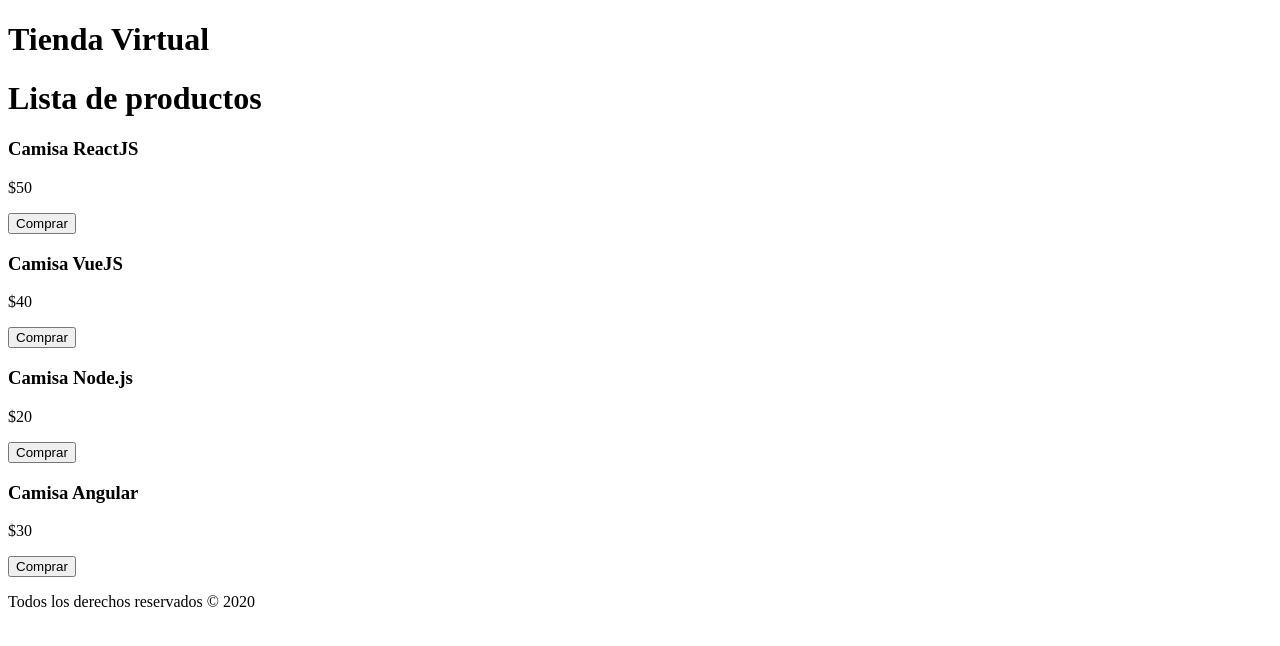
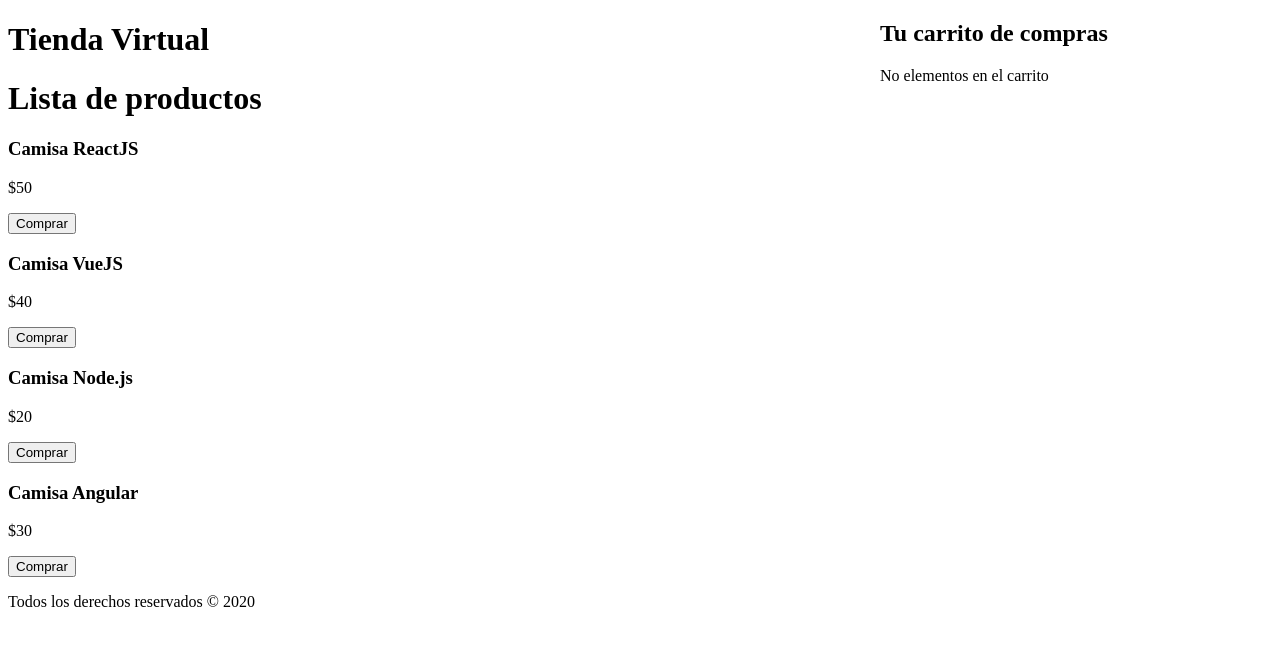
Before and after one commit to jmgomez1986/Udemy.React.La.Guia.Completa.Hooks.Redux.Context-, a React (Create React App) app in the folder proyectos/basicos/: page / in a window 1280 px wide. Shown: the top 646 px of the page. Built offline with nearby package versions, Linux system fonts and the light colour scheme.

Commit message:
Seccion 4: Introducción y Básicos de React / Clase 45: Mostrando los elementos del carrito

```diff
--- a/proyectos/basicos/src/App.js
+++ b/proyectos/basicos/src/App.js
@@ -1,13 +1,14 @@
-import React, { Fragment, useState} from 'react';
+import React, { Fragment, useState } from 'react';
 import Header from './components/Header';
 import Footer from './components/Footer';
 import Producto from './components/Producto';
+import Carrito from './components/Carrito';
 
 // El state es todo lo que va a reacionar a una accion del usuario
 
 function App() {
   // Crear listado de productos
-  const [ productos, saveProductos ] = useState([
+  const [productos, saveProductos] = useState([
     { id: 1, nombre: 'Camisa ReactJS', precio: 50 },
     { id: 2, nombre: 'Camisa VueJS', precio: 40 },
     { id: 3, nombre: 'Camisa Node.js', precio: 20 },
@@ -37,6 +38,10 @@ function App() {
         />
       ))}
 
+      <Carrito
+        carrito={carrito}
+      />
+
       <Footer
         fecha={fecha} // Las variables de ponenen enre llaves
       />
--- /dev/null
+++ b/proyectos/basicos/src/components/Carrito.js
@@ -0,0 +1,23 @@
+import React from 'react';
+import './carrito.css'
+import Producto from './Producto';
+
+const Carrito = ({ carrito }) => (
+  <div className="carrito">
+    <h2>Tu carrito de compras</h2>
+
+    {carrito.length === 0
+      ?
+      <p>No elementos en el carrito</p>
+      :
+      carrito.map(producto => (
+        <Producto
+          key={producto.id} // siempre hay que pasarle un key que haga el elemento unico
+          producto={producto}
+        />
+      ))
+    }
+  </div>
+);
+
+export default Carrito;
--- /dev/null
+++ b/proyectos/basicos/src/components/carrito.css
@@ -0,0 +1,7 @@
+.carrito {
+  position: fixed;
+  top: 0;
+  right: 0;
+  background-color: white;
+  width: 400px;
+}
```
Lines whose indentation alone changed are shown as unchanged.
